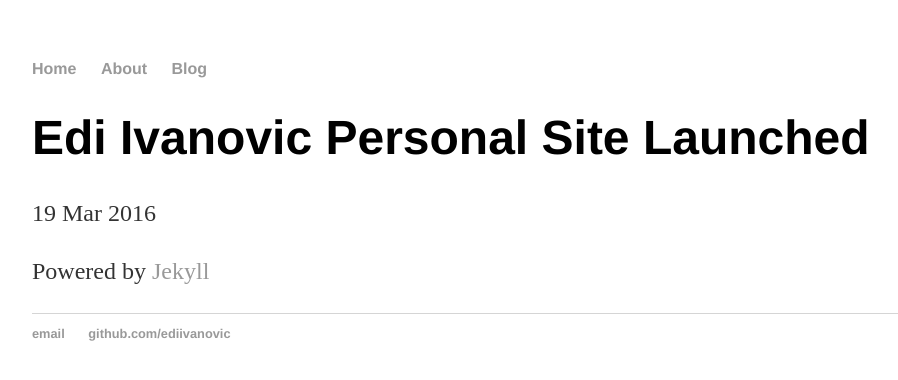
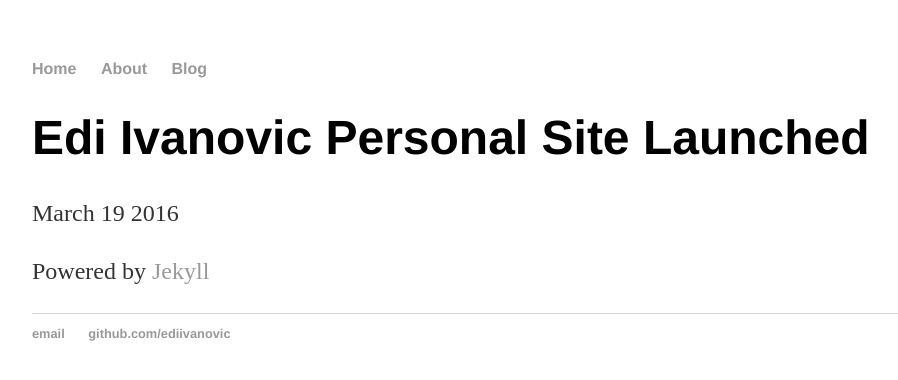
Before and after one commit to EdiIvanovic/ediivanovic.github.io, a Jekyll site: the page built from _posts/2016-03-19-edi-ivanovic-personal-site-launched.md, in a window 1280 px wide. Shown: the top 380 px of the page, without its empty margins (160-1058 px from the left). Built offline with Jekyll 4.4.1, drawn with Linux system fonts in a browser that asks for light colours.

Commit message:
Date format update

```diff
--- a/_layouts/post.html
+++ b/_layouts/post.html
@@ -2,7 +2,7 @@
 layout: default
 ---
 <h1>{{ page.title }}</h1>
-<p class="meta">{{ page.date | date_to_string }}</p>
+<p class="meta">{{ page.date | date: "%B %-d %Y"}}</p>
 
 <div class="post">
   {{ content }}
```
